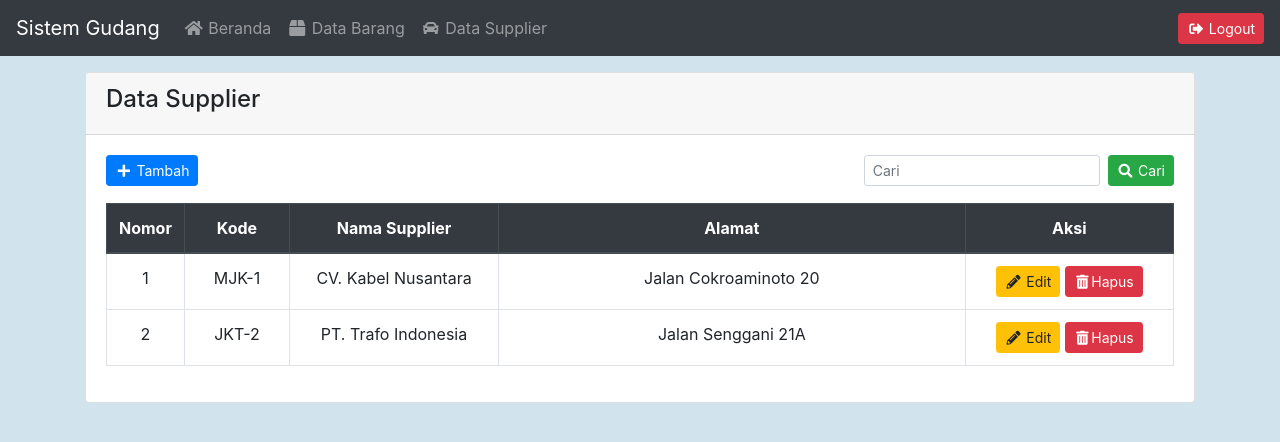
After one commit to Hero57Luna/sistem-gudang-mba, a PHP site: page /sistem-pergudangan-mba/sistem/data_supplier.php in a window 1280 px wide. The commit adds this page. Shown: the top 442 px of the page. Run offline with PHP 8.4, Linux system fonts and the light colour scheme; a user stored in the database is signed in; data comes from the database, SQL or seed files in the repository.

Commit message:
supplier done

```diff
--- /dev/null
+++ b/sistem/data_supplier.php
@@ -0,0 +1,140 @@
+<?php
+include 'header.php';
+include '../koneksi.php';
+?>
+
+<!DOCTYPE html>
+<html lang="en">
+<head>
+    <meta charset="UTF-8">
+    <meta name="viewport" content="width=device-width, initial-scale=1.0">
+    <title>Document</title>
+</head>
+<body>
+    <div class="container mt-3">
+        <div class="card">
+            <div class="card-header">
+                <h4>Data Supplier</h4>
+            </div>
+            <div class="card-body">
+            <?php
+            if (isset($_GET['pesan'])) {
+                if ($_GET['pesan'] == 'tambah') {
+                    echo '<div class="alert alert-primary alert-dismissible fade show" role="alert">
+                        Data berhasil ditambahkan!
+                        <button type="button" class="close" data-dismiss="alert" aria-label="Close">
+                        <span aria-hidden="true">&times;</span>
+                        </button></div>';
+                } else if ($_GET['pesan'] == 'edit') {
+                    echo '<div class="alert alert-info alert-dismissible fade show" role="alert">
+                            Data berhasil diubah.
+                            <button type="button" class="close" data-dismiss="alert" aria-label="Close">
+                                <span aria-hidden="true">&times;</span>
+                            </button>
+                        </div>';
+                } else if ($_GET['pesan'] == 'hapus') {
+                    echo '<div class="alert alert-danger alert-dismissible fade show" role="alert">
+                        Data berhasil dihapus!
+                        <button type="button" class="close" data-dismiss="alert" aria-label="Close">
+                        <span aria-hidden="true">&times;</span>
+                        </button></div>';
+                }
+            }
+            ?>
+            <a href="data_supplier_tambah.php" class="btn btn-primary btn-sm float-left">
+                <i class="fa fa-fw fa-plus"></i> Tambah
+            </a>
+            <form action="data_supplier.php" method="GET" class="form-inline float-right">
+                <input type="text" class="form-control form-control-sm mr-2" name="keyword" id="keyword" placeholder="Cari">
+                <button type="submit" class="btn btn-success btn-sm">
+                    <i class="fa fa-fw fa-search"></i> Cari
+                </button>
+            </form>
+            <br><br>
+            <div class="col-xs-1 text-center">
+                <table class="table table-bordered">
+                     <thead class="thead-dark">
+                        <tr>
+                            <th width="5%">Nomor</th>
+                            <th width="10%">Kode</th>
+                            <th width="20%">Nama Supplier</th>
+                            <th width="45%">Alamat</th>
+                            <th width="20%">Aksi</th>
+                        </tr>
+                    </thead>
+                    <tbody>
+                        <?php
+                        if(isset($_GET['keyword'])) {
+                            $keyword = $_GET['keyword'];
+                            $data = mysqli_query($koneksi, "SELECT * FROM data_supplier WHERE kode_supplier LIKE '%" . $keyword . "%'
+                            OR nama_supplier LIKE '%" . $keyword . "%'
+                            OR alamat LIKE '%" . $keyword . "%'");
+                            if(mysqli_num_rows($data)<=0) {
+                                echo "<div class='alert alert-danger'>Data yang Anda Cari Tidak Bisa Ditemukan</div>";
+                            }
+                        }
+                        else {
+                            $data = mysqli_query($koneksi, "SELECT * FROM data_supplier");
+                        }
+                        $no = 1;
+                        while($d = mysqli_fetch_array($data)) {
+                        ?>
+                        <tr>
+                            <td><?= $no++; ?></td>
+                            <td><?= $d['kode_supplier']; ?></td>
+                            <td><?= $d['nama_supplier']; ?></td>
+                            <td><?= $d['alamat']; ?></td>
+                            <td>
+                            <a href="data_supplier_edit.php?id=<?= $d['id'];?>" class="btn btn-warning btn-sm"><i class="fa fa-fw fa-pencil-alt"></i> Edit</a>
+                           <!-- Button trigger modal -->
+                            <button type="button" class="btn btn-danger btn-sm" data-toggle="modal" data-target="#exampleModal"><i class="fa fa-fw fa-trash-alt"></i>Hapus</button>
+                            <div class="modal fade" id="exampleModal" tabindex="-1" role="dialog" aria-labelledby="exampleModalLabel" aria-hidden="true">
+                                <div class="modal-dialog" role="document">
+                                    <div class="modal-content">
+                                        <div class="modal-header">
+                                            <h5 class="modal-title" id="exampleModalLabel">Konfirmasi</h5>
+                                                <button type="button" class="close" data-dismiss="modal" aria-label="Close">
+                                                    <span aria-hidden="true">&times;</span>
+                                                </button>
+                                        </div>
+                                    <div class="modal-body">Yakin ingin menghapus?
+                                </div>
+                            <div class="modal-footer">
+                                <button type="button" class="btn btn-secondary" data-dismiss="modal">Tidak</button>
+                                <a href="data_supplier_hapus.php?id=<?= $d['id'];?>"><button type="button" class="btn btn-danger">Ya</button></a>
+                            </div>
+                            </div>
+                            </div>
+                            </div>
+                            </td>
+                        </tr>
+                        <?php } ?>
+                    </tbody>
+                </table>
+            </div>
+            </div>
+        </div>
+    </div>
+<script src="https://code.jquery.com/jquery-3.3.1.slim.min.js" integrity="sha384-q8i/X+965DzO0rT7abK41JStQIAqVgRVzpbzo5smXKp4YfRvH+8abtTE1Pi6jizo" crossorigin="anonymous"></script>
+<script src="https://cdnjs.cloudflare.com/ajax/libs/popper.js/1.14.7/umd/popper.min.js" integrity="sha384-UO2eT0CpHqdSJQ6hJty5KVphtPhzWj9WO1clHTMGa3JDZwrnQq4sF86dIHNDz0W1" crossorigin="anonymous"></script>
+<script src="https://stackpath.bootstrapcdn.com/bootstrap/4.3.1/js/bootstrap.min.js" integrity="sha384-JjSmVgyd0p3pXB1rRibZUAYoIIy6OrQ6VrjIEaFf/nJGzIxFDsf4x0xIM+B07jRM" crossorigin="anonymous"></script>
+<script>
+function checkEvt(){
+    var evTypep=window.performance.getEntriesByType("navigation")[0].type;
+       if (evTypep=='reload'){
+           if(window.location.href = 'http://localhost/sistem-pergudangan-mba/sistem/data_supplier.php?pesan=tambah') {
+            window.location.replace("http://localhost/sistem-pergudangan-mba/sistem/data_supplier.php");
+           }
+           else if(window.location.href = 'http://localhost/sistem-pergudangan-mba/sistem/data_supplier.php?pesan=edit') {
+            window.location.replace("http://localhost/sistem-pergudangan-mba/sistem/data_supplier.php");
+           }
+           else if(window.location.href = 'http://localhost/sistem-pergudangan-mba/sistem/data_supplier.php?pesan=hapus') {
+            window.location.replace("http://localhost/sistem-pergudangan-mba/sistem/data_supplier.php");
+           }
+        }
+
+}
+checkEvt();
+</script>
+</body>
+</html>
--- a/sistem/header.php
+++ b/sistem/header.php
@@ -34,7 +34,7 @@
                     <a class="nav-link" href="data_barang.php"><i class="fa fa-fw fa-box"></i> Data Barang</a>
                 </li>
                 <li class="nav-item">
-                    <a class="nav-link" href="index.php"><i class="fa fa-fw fa-car"></i> Data Supplier</a>
+                    <a class="nav-link" href="data_supplier.php"><i class="fa fa-fw fa-car"></i> Data Supplier</a>
                 </li>
             </ul>
             <a class="btn btn-danger btn-sm my-2 my-sm-0" href="logout.php"><i class="fas fa-fw fa-sign-out-alt"></i>
```
Also changed, not shown: sistem/data_barang_edit.php (+33 -1 lines), sistem/data_barang_edit_proses.php (+8 -6 lines), sistem/data_supplier_edit.php (added, +52 -0 lines), sistem/data_supplier_edit_proses.php (added, +13 -0 lines), sistem/data_supplier_hapus.php (added, +9 -0 lines), sistem/data_supplier_tambah.php (added, +60 -0 lines), sistem/data_supplier_tambah_proses.php (added, +12 -0 lines).
